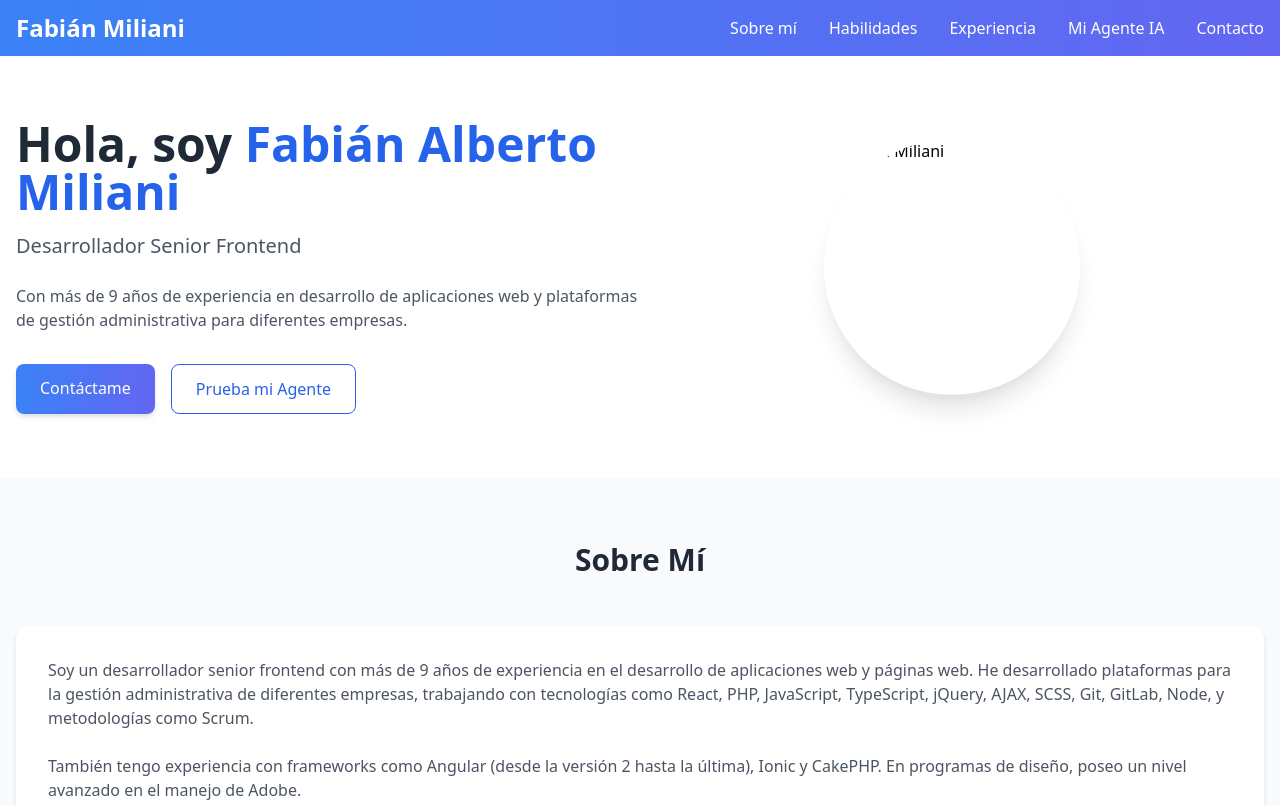
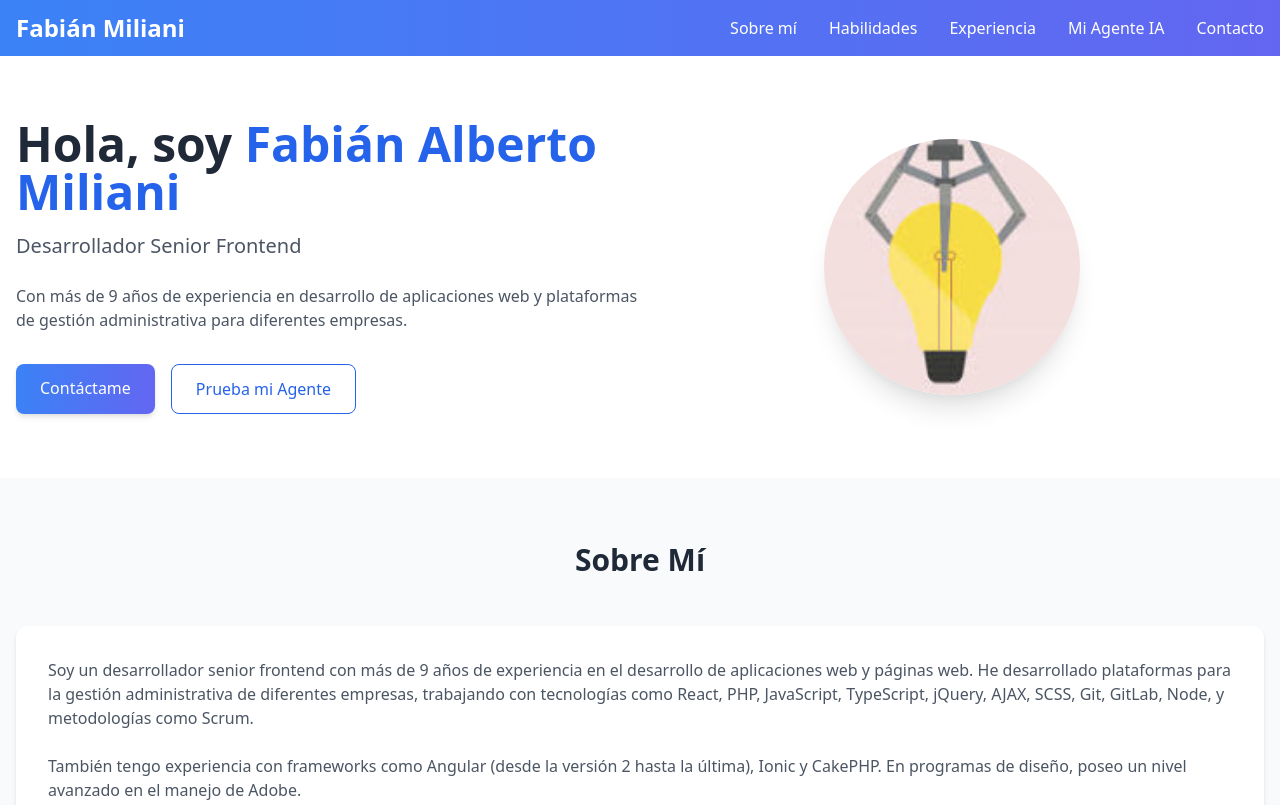
Before and after one commit to fabmil22/perfil-profesional, a plain HTML site: page index.html in a window 1280 px wide. Shown: the top 805 px of the page. Drawn offline with nearby package versions, Linux system fonts and the light colour scheme.

Commit message:
Update index.html

```diff
--- a/index.html
+++ b/index.html
@@ -93,7 +93,7 @@
 					</div>
 				</div>
 				<div class="md:w-1/2 flex justify-center">
-					<img src="./bonbillo.jpeg" alt="Fabián Miliani" class="rounded-full w-64 h-64 object-cover shadow-xl">
+					<img src="./bombillo.jpeg" alt="Fabián Miliani" class="rounded-full w-64 h-64 object-cover shadow-xl">
 				</div>
 			</div>
 		</header>
```
